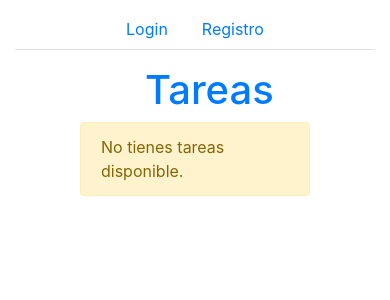
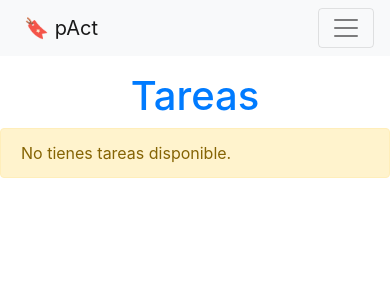
Before and after one commit to diegovasconcelo/pAct, a Symfony app: template templates/task/index.html.twig in a window 390 px wide. Shown: the top 300 px of the page. Run offline with Twig, Linux system fonts and the light colour scheme; the template is opened without the code that fills it, so the values that code supplies are empty; some libraries are stand-ins or nearby versions.

Commit message:
Nuevos estilos

```diff
--- a/templates/base.html.twig
+++ b/templates/base.html.twig
@@ -2,38 +2,45 @@
 <html>
     <head>
         <meta charset="UTF-8">
-        <title>{% block title %}Welcome!{% endblock %}</title>
-        {# Run `composer require symfony/webpack-encore-bundle`
-           and uncomment the following Encore helpers to start using Symfony UX #}
+        <meta name="viewport" content="width=device-width, initial-scale=1, shrink-to-fit=no">
+        <meta name="author" content="DVU">
+
+        <title>{% block title %}pAct!{% endblock %}</title>
         {% block stylesheets %}
-            {#{{ encore_entry_link_tags('app') }}#}
             <link rel="stylesheet" href="https://cdn.jsdelivr.net/npm/bootstrap@4.6.0/dist/css/bootstrap.min.css" integrity="sha384-B0vP5xmATw1+K9KRQjQERJvTumQW0nPEzvF6L/Z6nronJ3oUOFUFpCjEUQouq2+l" crossorigin="anonymous">
         {% endblock %}
 
         {% block javascripts %}
-            {#{{ encore_entry_script_tags('app') }}#}
             <script src="https://code.jquery.com/jquery-3.5.1.slim.min.js" integrity="sha384-DfXdz2htPH0lsSSs5nCTpuj/zy4C+OGpamoFVy38MVBnE+IbbVYUew+OrCXaRkfj" crossorigin="anonymous"></script>
             <script src="https://cdn.jsdelivr.net/npm/bootstrap@4.6.0/dist/js/bootstrap.bundle.min.js" integrity="sha384-Piv4xVNRyMGpqkS2by6br4gNJ7DXjqk09RmUpJ8jgGtD7zP9yug3goQfGII0yAns" crossorigin="anonymous"></script>
         {% endblock %}
     </head>
     <body>
-        <div class="container-fluid">
-            <ul class="nav nav-tabs justify-content-center mt-2">
+        <div class="container-flex">
+            <nav class="navbar navbar-expand-lg navbar-light bg-light">
+                <a class="navbar-brand pl-2" href="{{ path ('tasks' )}}">🔖 pAct</a>
+                <button class="navbar-toggler" type="button" data-toggle="collapse" data-target="#navbarNavDropdown" aria-controls="navbarNavDropdown" aria-expanded="false" aria-label="Toggle navigation">
+                    <span class="navbar-toggler-icon"></span>
+                </button>
+                <div class="collapse navbar-collapse justify-content-center" id="navbarNavDropdown">
+                    <ul class="navbar-nav">
                     {% if app.user %}
                         <li class="nav-item">
-                        <a class="nav-link disabled" href="" tabindex="-1" aria-disabled="true">Hola, {{app.user.name}}!</a>
-                    </li>
-                    <li class="nav-item">
                             <a class="nav-link" href="{{ path ('tasks' )}}">Inicio</a>
-                    </li>
                         <li class="nav-item">
                                 <a class="nav-link" href="{{ path ('my_tasks' )}}">Mis tareas</a>
                         </li>
                         <li class="nav-item">
                             <a class="nav-link" href="{{ path ('task_creation') }}">Crear tarea</a>
                         </li>
-                    <li class="nav-item">
-                        <a class="nav-link" href="{{ path ('logout') }}">Cerrar sesión</a>
+
+                        <li class="nav-item dropdown">
+                            <a class="nav-link dropdown-toggle" href="#" id="navbarDropdownMenuLink" data-toggle="dropdown" aria-haspopup="true" aria-expanded="false">
+                                Hola, {{app.user.name}}!
+                            </a>
+                            <div class="dropdown-menu" aria-labelledby="navbarDropdownMenuLink">
+                                <a class="dropdown-item" href="{{ path ('logout') }}">Cerrar sesión</a>
+                            </div>
                         </li>
                     {% else %}
                         <li class="nav-item">
@@ -43,7 +50,10 @@
                             <a class="nav-link" href="{{ path ('register') }}">Registro</a>
                         </li>
                     {% endif %}
+                        </li>
                     </ul>
+                </div>
+            </nav>
 
         {% block body %}{% endblock %}
         </div>
--- a/templates/includes/task-list.html.twig
+++ b/templates/includes/task-list.html.twig
@@ -1,5 +1,5 @@
 {% if tasks|length >0 %}
-    <table class="table table-striped table-dark">
+    <table class="table table-striped">
         <thead>
         <tr class="text-center">
             <th scope="col" class="text-center">#</th>
@@ -26,11 +26,35 @@
             </td>
             <td class="text-center">{{task.hours}}</td>
             <td class="text-center">
-                <a href="{{ path('task_detail',{'id':task.id}) }}" class="btn btn-info">Ver</a>
+                <a href="{{ path('task_detail',{'id':task.id}) }}" class="btn btn-info">📂</a>
 
                 {% if app.user != null and task.user.id == app.user.id %}
-                <a href="{{ path('task_edit',{'id':task.id}) }}" class="btn btn-warning">Editar</a>
-                    <a href="{{ path('task_delete',{'id':task.id}) }}" class="btn btn-danger">Eliminar</a>
+                <a href="{{ path('task_edit',{'id':task.id}) }}" class="btn btn-warning">✏️</a>
+                <!-- Button trigger  -->
+                <button type="button" class="btn btn-danger" data-toggle="modal" data-target="#deleteModal">
+                    🗑
+                </button>
+
+                <!-- Modal -->
+                <div class="modal fade" id="deleteModal" tabindex="-1" role="dialog" aria-labelledby="deleteModalLabel" aria-hidden="true">
+                    <div class="modal-dialog" role="document">
+                    <div class="modal-conten bg-light">
+                        <div class="modal-header">
+                        <h5 class="modal-title" id="deleteModalLabel">Eliminar nota</h5>
+                        <button type="button" class="close" data-dismiss="modal" aria-label="Close">
+                            <span aria-hidden="true">&times;</span>
+                        </button>
+                        </div>
+                        <div class="modal-body">
+                            <p>Estas a punto de eliminar la nota: <i>{{task.title}}</i></p>
+                        </div>
+                        <div class="modal-footer">
+                            <a href="{{ path('task_delete',{'id':task.id}) }}" class="btn btn-primary">Eliminar</a>
+                            <button type="button" class="btn btn-secondary" data-dismiss="modal">Close</button>
+                        </div>
+                    </div>
+                    </div>
+                </div>
                 {% endif %}
             </td>
         </tr>
@@ -38,6 +62,7 @@
 
 
         </tbody>
+
     </table>
 {% else %}
 <div class="alert alert-warning" role="alert">
--- a/templates/task/index.html.twig
+++ b/templates/task/index.html.twig
@@ -5,17 +5,15 @@
 {% block body %}
 
 <div class="row">
-    <div class="col-4"></div>
-    <div class="col-4">
+    <div class="col-12">
         <h1 class="text-center text-primary pt-3">Tareas</h1>
     </div>
-    <div class="col-4"></div>
 </div>
 <div class="row">
-    <div class="col-2"></div>
-    <div class="col-8">
+    <div class="col-sm-1"></div>
+    <div class="col-12 col-sm-10 col-md-10 col-lg-10 col-xl-10">
         {{ include('includes/task-list.html.twig') }}
     </div>
-    <div class="col-2"></div>
+    <div class="col-sm-1"></div>
 </div>
 {% endblock %}
```
Also changed, not shown: templates/task/detail.html.twig (+17 -15 lines), templates/task/my-tasks.html.twig (+4 -6 lines). Lines whose indentation alone changed are shown as unchanged.
